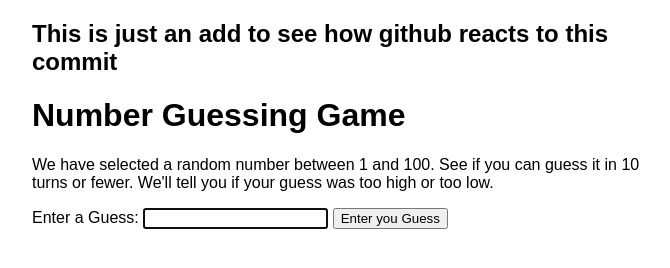
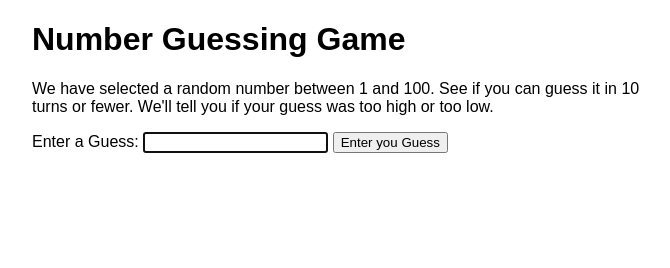
Before and after one commit to jarhae1/webpagefiles, a plain HTML site: page index.html in a window 1280 px wide. Shown: the whole page, without its empty margins (288-958 px from the left). Drawn offline with Linux system fonts and the light colour scheme.

Commit message:
removed the h2

```diff
--- a/index.html
+++ b/index.html
@@ -19,7 +19,6 @@
 </head>
 
 <body>
-  <h2>This is just an add to see how github reacts to this commit</h2>
   <h1>Number Guessing Game</h1>
   <p>We have selected a random number between 1 and 100. See if you can guess it in 10 turns or fewer. We'll tell you if your guess was too high or too low.
   </p>
```
